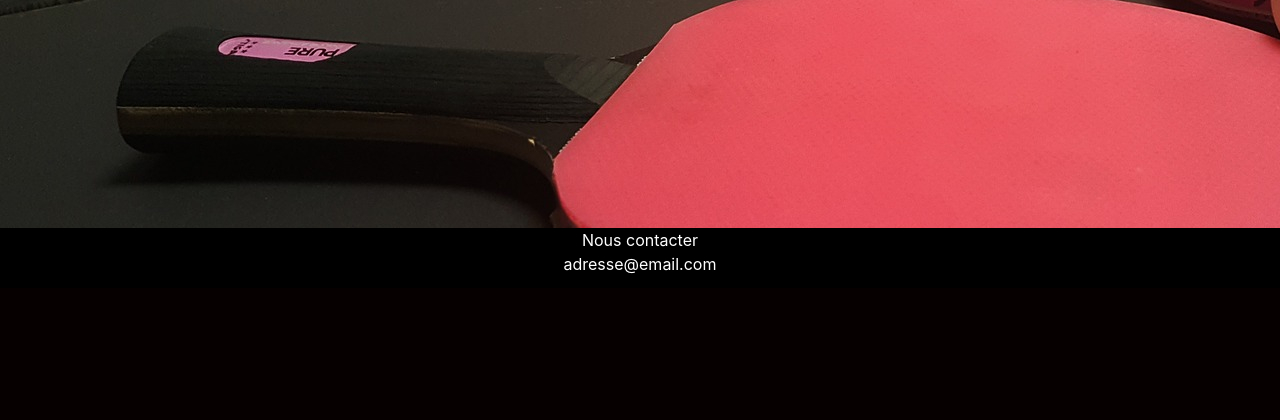
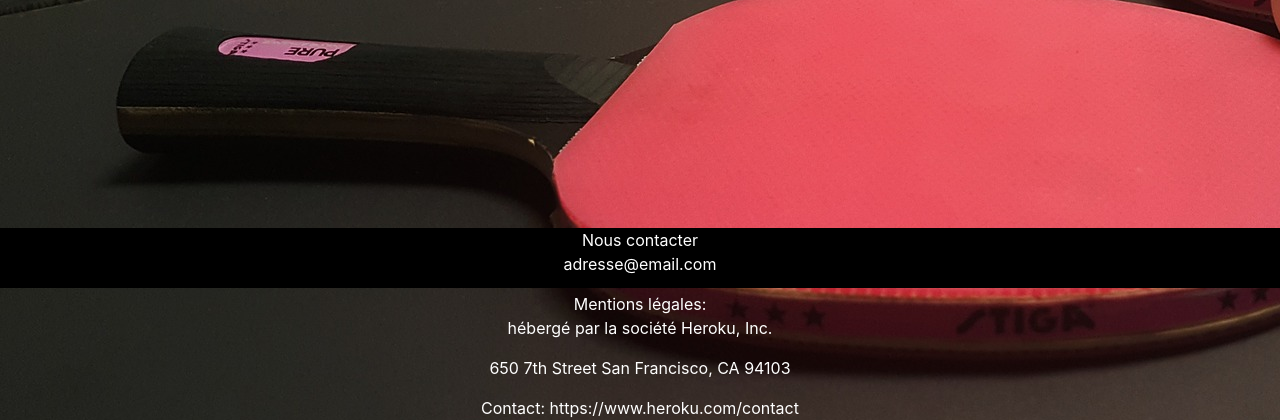
Before and after one commit to meierdavid/cdtt34, a CodeIgniter app: page /database/ in a window 1280 px wide. Shown: the part 512-932 px from the top of the page. Before the commit the page ends 786 px from the top, so only its background shows below. Run offline with CodeIgniter, Linux system fonts and the light colour scheme; data that the repository does not hold is empty; some libraries are stand-ins or nearby versions.

Commit message:
mention legales

```diff
--- a/application/themes/default.php
+++ b/application/themes/default.php
@@ -80,9 +80,15 @@
         <?php
         if($footer == true){ ?>
         <footer class="page-footer font-small blue mt-5 mb-0">
-            <div class=" text-center ">
+            <div class="text-center ">
                 <a> Nous contacter</a>
                 <p> adresse@email.com </p>
+            </div>
+            <div class="text-center ">
+                <a>Mentions légales:</a>
+                <p>hébergé par la société Heroku, Inc.</p>
+                <p>650 7th Street San Francisco, CA 94103</p>
+                <p>Contact: https://www.heroku.com/contact </p>
             </div>
         </footer>
         <?php } ?>
--- a/application/views/club/create.php
+++ b/application/views/club/create.php
@@ -16,7 +16,7 @@
 
 
         </div>
-        <div class="text-center"><button class="btn-primary" type="submit" >créer</button></div>
+        <div class="text-center"><button class="btn btn-primary" type="submit" >créer</button></div>
 
         </form>
     </div>
--- a/application/views/tournoi/update.php
+++ b/application/views/tournoi/update.php
@@ -13,7 +13,7 @@
             <input id="update_nom_tournoi" type="text" class="form-control" name="nomTournoi" value="<?php echo $tournoi[0]->nomTournoi ?>" size="30" required />
         </div>
 
-        <div class="text-center"><input class="btnSubmit btn-primary" type="submit" value="Valider" /></div>
+        <div class="text-center"><input class="btn btn-primary" type="submit" value="Valider" /></div>
 
         </form>
     </div>
```
Also changed, not shown: 2 other files.
